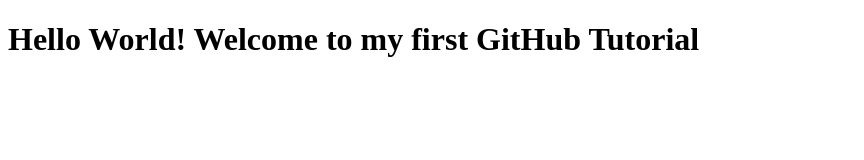
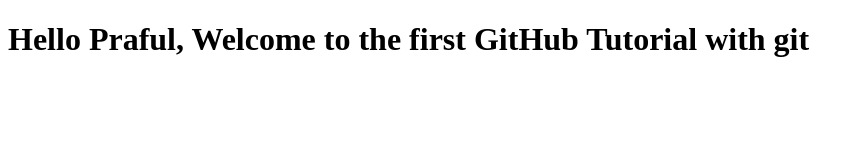
Before and after one commit to prafulmaktedar/tutorial, a plain HTML site: page index.html in a window 1280 px wide. Shown: the whole page, without its empty margins (0-864 px from the left). Drawn offline with Linux system fonts and the light colour scheme.

Commit message:
spelling change

```diff
--- a/index.html
+++ b/index.html
@@ -5,6 +5,6 @@
         <title>My GitHub Learning</title>
 </head>
 <body>
-    <h1>Hello World! Welcome to my first GitHub Tutorial</h1>
+    <h1>Hello Praful, Welcome to the first GitHub Tutorial with git</h1>
 </body>
 </html>
```
